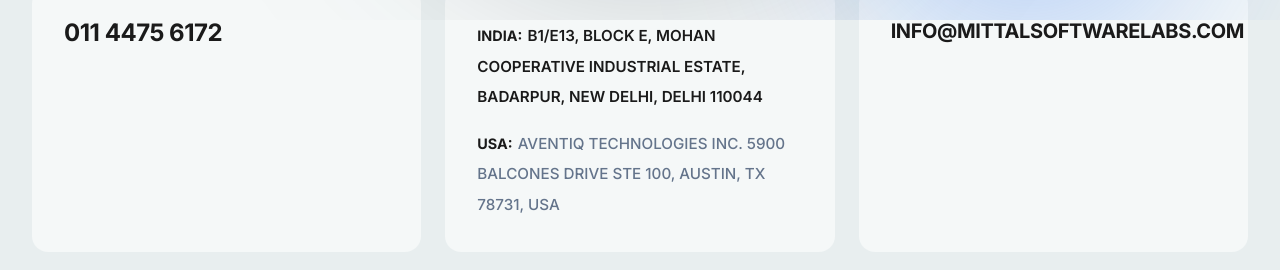
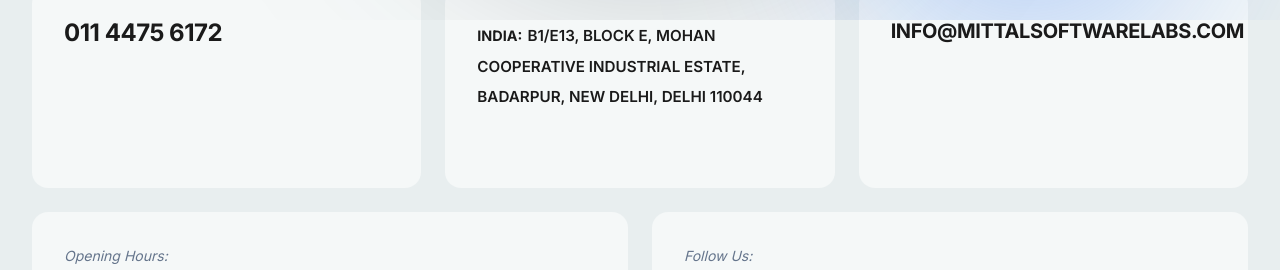
Before and after one commit to hardicgarg/msl-group-site, a React (Vite) app: page /contact in a window 1280 px wide. Shown: the part 780-1050 px from the top of the page. Built offline with nearby package versions, Linux system fonts and the light colour scheme.

Commit message:
Remove USA address from contact page

```diff
--- a/src/pages/Contact.jsx
+++ b/src/pages/Contact.jsx
@@ -49,12 +49,6 @@
                                 <strong style={{ color: '#1a1a1a', fontSize: '0.9rem' }}>INDIA:</strong>{' '}
                                 <span style={{ color: '#1a1a1a', fontWeight: '600', textTransform: 'uppercase', fontSize: '0.95rem', lineHeight: '1.6' }}>
                                     B1/E13, BLOCK E, MOHAN COOPERATIVE INDUSTRIAL ESTATE, BADARPUR, NEW DELHI, DELHI 110044
-                                </span>
-                            </p>
-                            <p style={{ margin: 0 }}>
-                                <strong style={{ color: '#1a1a1a', fontSize: '0.9rem' }}>USA:</strong>{' '}
-                                <span style={{ color: '#64748b', fontWeight: '500', textTransform: 'uppercase', fontSize: '0.95rem', lineHeight: '1.6' }}>
-                                    AVENTIQ TECHNOLOGIES INC. 5900 BALCONES DRIVE STE 100, AUSTIN, TX 78731, USA
                                 </span>
                             </p>
                         </div>
```
